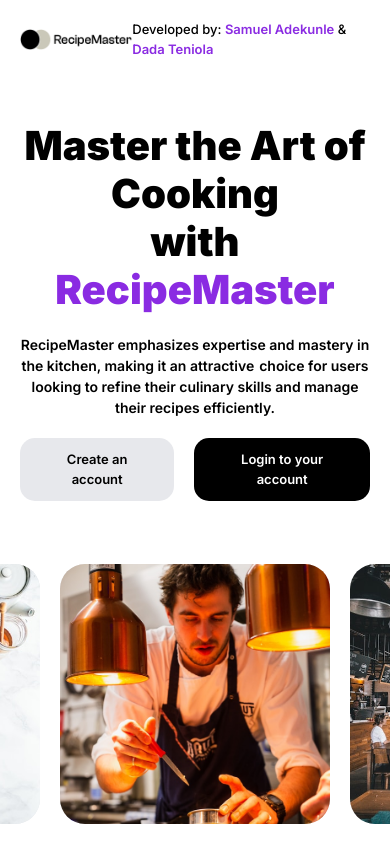
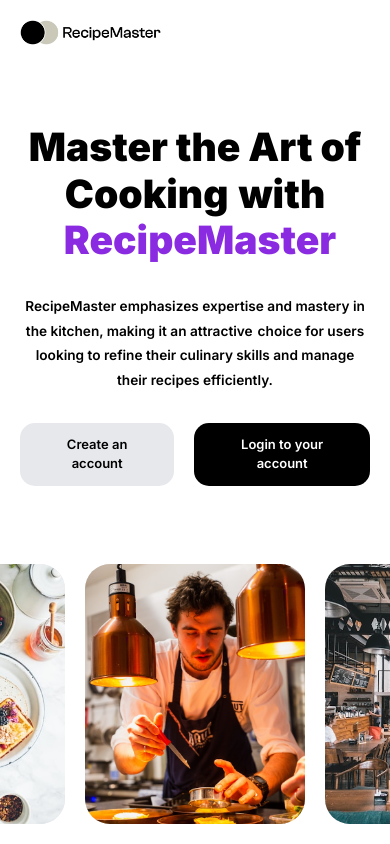
Before and after one commit to dadateniola/recipe-master, a Next.js app: page / in a window 390 px wide. Built offline with nearby package versions, Linux system fonts and the light colour scheme.

Commit message:
mobile responsive landing page finished

```diff
--- a/app/globals.css
+++ b/app/globals.css
@@ -322,6 +322,11 @@
 }
 
 @media (max-width: 680px) {
+  .intro-text h1,
+  .intro-text h1 span {
+    font-size: 6.8vw;
+  }
+
   .intro-text p br {
     display: none;
   }
@@ -330,3 +335,35 @@
     margin-left: 5px;
   }
 }
+
+@media (max-width: 500px) {
+  .navbar .right {
+    display: none;
+  }
+
+  .intro-text {
+    gap: 30px;
+  }
+
+  .intro-text h1,
+  .intro-text h1 span {
+    font-size: 10vw;
+  }
+
+  .intro-text h1 br {
+    display: none;
+  }
+
+  .intro-text h1 span:last-child {
+    margin-left: 10px;
+  }
+
+  .intro-text p {
+    line-height: 1.8;
+    font-size: 3.5vw;
+  }
+
+  .showcase {
+    width: 700px;
+  }
+}
--- a/app/page.tsx
+++ b/app/page.tsx
@@ -24,9 +24,11 @@
       <div className="intro-text-box">
         <div className="intro-text">
           <h1>
-            Master the Art of Cooking
+            <span>Master the Art of Cooking</span>
             <br />
-            with <span className="highlight">RecipeMaster</span>
+            <span>
+              with <span className="highlight">RecipeMaster</span>
+            </span>
           </h1>
           <p>
             <span>
```
